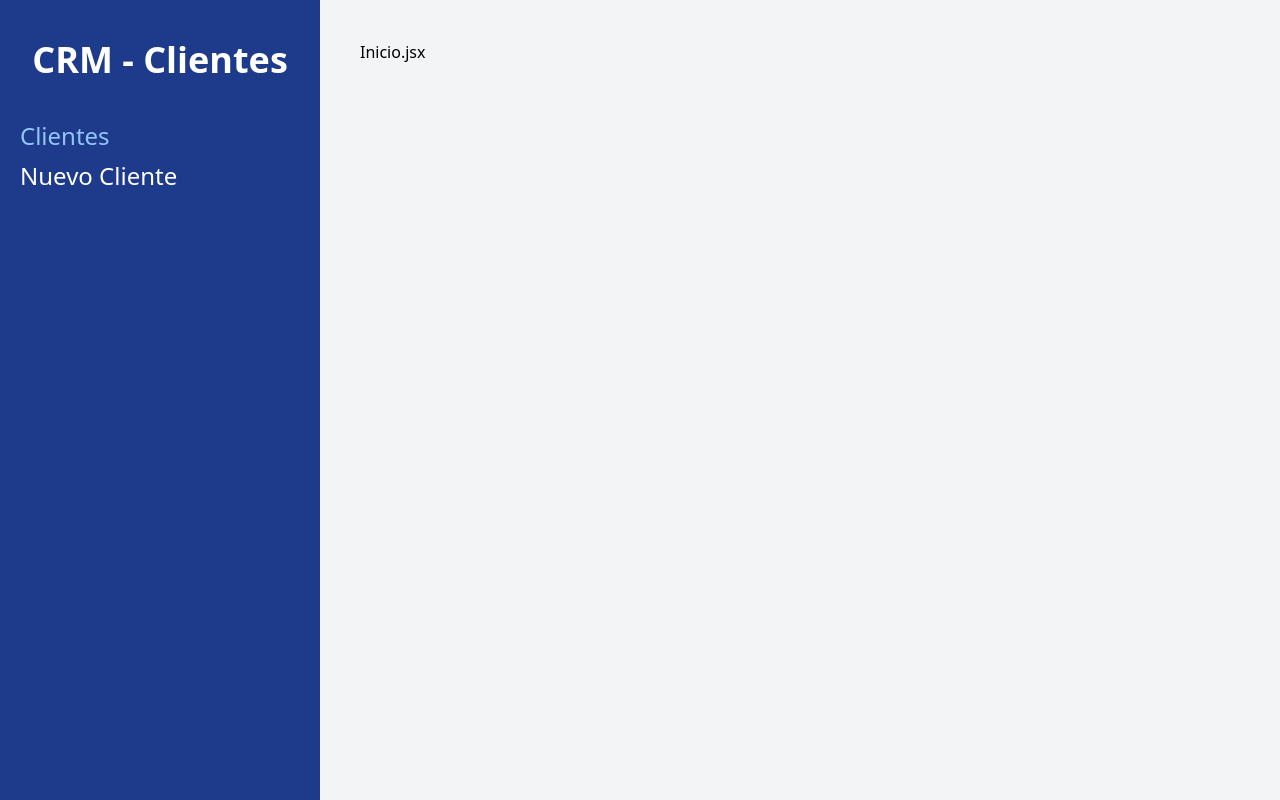
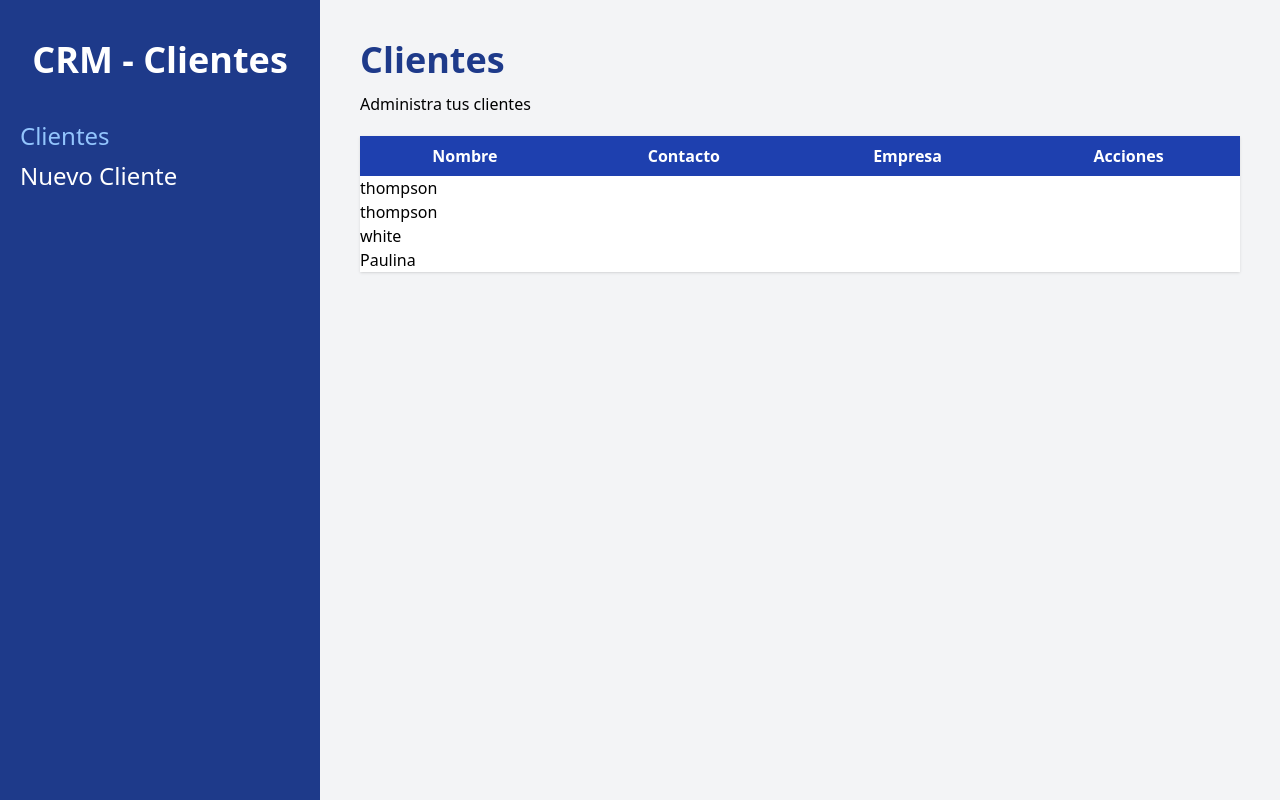
Before and after one commit to JoseIgnacioTapia/api_crm, a React (Vite) app: page /clientes in a window 1280 px wide. Built offline with nearby package versions, Linux system fonts and the light colour scheme; data requests are answered from the project's data file.

Commit message:
Creating a Table to display Clients

```diff
--- /dev/null
+++ b/src/components/Cliente.jsx
@@ -0,0 +1,11 @@
+import React from 'react';
+
+const Cliente = ({ cliente }) => {
+  return (
+    <div>
+      <h1>{cliente.nombre}</h1>
+    </div>
+  );
+};
+
+export default Cliente;
--- a/src/paginas/Inicio.jsx
+++ b/src/paginas/Inicio.jsx
@@ -1,4 +1,5 @@
 import { useState, useEffect } from 'react';
+import Cliente from '../components/Cliente';
 
 const Inicio = () => {
   const [clientes, setclientes] = useState([]);
@@ -19,7 +20,29 @@
     obtenerClientesAPI();
   }, []);
 
-  return <div>Inicio.jsx</div>;
+  return (
+    <>
+      <h1 className="font-black text-4xl text-blue-900">Clientes</h1>
+      <p className="mt-3">Administra tus clientes</p>
+
+      <table className="w-full mt-5 table-auto shadow bg-white">
+        <thead className="bg-blue-800 text-white">
+          <tr>
+            <th className="p-2">Nombre</th>
+            <th className="p-2">Contacto</th>
+            <th className="p-2">Empresa</th>
+            <th className="p-2">Acciones</th>
+          </tr>
+        </thead>
+
+        <tbody>
+          {clientes.map(cliente => (
+            <Cliente key={cliente.id} cliente={cliente} />
+          ))}
+        </tbody>
+      </table>
+    </>
+  );
 };
 
 export default Inicio;
```
